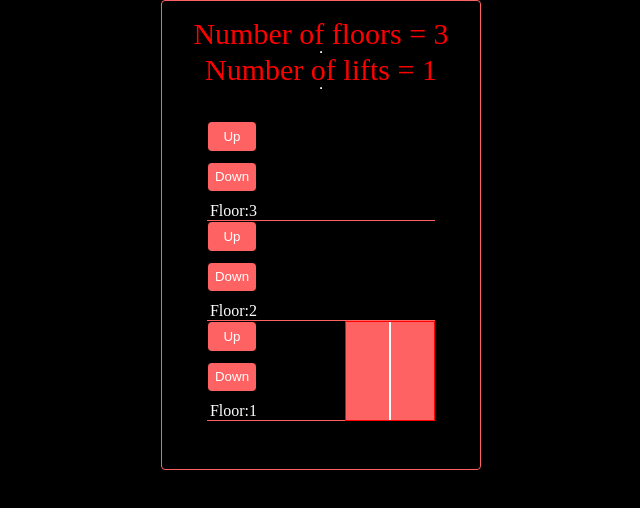
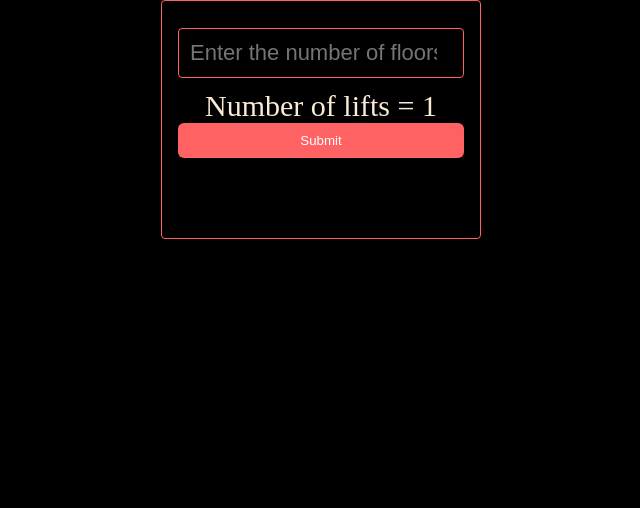
Before and after one commit to anushri-patil/liftsimulator, a plain HTML site: page index.html in a window 1280 px wide. Shown: the whole page, without its empty margins (319-959 px from the left). Drawn offline with Linux system fonts and the light colour scheme.

Commit message:
pushed v2

```diff
--- a/index.html
+++ b/index.html
@@ -10,13 +10,14 @@
 </head>
 <body>
   <div class = "input_container">
-    <h4 id = "floors">Number of floors = 3</h4>
-    <hr>
+    <!-- <h4 id = "floors">Number of floors = 3</h4> -->
+    <input type="number" id="floor-input" placeholder="Enter the number of floors">
     <h4 id = "lifts">Number of lifts = 1 </h4>
-    <hr>
+    <button type="submit" id="submit-btn">Submit</button>
+
 
     <div class = "container" id="container">
-      <div class="floordiv">
+      <!-- <div class="floordiv">
         <div class="floor" data-floor="3">
          <div class="btn-div">
            <button class = "up-down" id="3" data-floor="3">Up</button>
@@ -49,7 +50,7 @@
           </div>
         </div>
       </div>
-    </div>
+    </div> -->
     <script src="script.js"></script>
 </body>
 </html>
--- a/script.js
+++ b/script.js
@@ -1,13 +1,53 @@
+const floorInput = document.getElementById("floor-input");
+const submitButton = document.getElementById("submit-btn");
 const container = document.getElementById("container");
 const liftContainer = document.createElement("div");
+
 var prevFloor = 0 ;
-let targetFloors = 0 ;
-const floorInput = 3;
+let floorVal = "";
+let targetFloors = [] ;
 const LiftInput = 1;
-// for (let i = floorInput; i > 0; i--) {
-//   //Function to genereate floors
-//   createFloors(i, LiftInput);
-// }
+//const floorInput = 3;
+
+submitButton.addEventListener("click" , () => {
+  if (!LiftInput && !floorInput.value) {
+    alert("Please Enter number to generate Floors and Lifts");
+  } else if (!floorInput.value) {
+    alert("Please enter floor number in range 1-15");
+  // } else if (!LiftInput.value) {
+  //   alert("Please enter lift number in range 1-4");
+  // } else if (LiftInput.value > 4) {
+  //   alert("Maximum 4 lifts are allowed!");
+
+   }
+
+  else if (LiftInput == 0 || floorInput.value == 0){
+
+        alert('Value cannot be zero');
+  }
+
+
+  else if (floorInput.value > 15) {
+    alert("Maximum no of floors is 15!");
+
+  } else if (LiftInput < 0 || floorInput.value < 0) {
+    alert("No negative values are allowed");
+
+  } else {
+    container.innerHTML = " ";
+    liftContainer.innerHTML = "";
+
+    for (let i = floorInput.value; i > 0; i--) {
+      //Function to genereate floors
+      createFloors(i, LiftInput);
+    }
+
+    floorInput.value = "";
+  }
+
+});
+
+//Function to create floors
 function createFloors(floors, lifts) {
   const floorDiv = document.createElement("div");
 
--- a/style.css
+++ b/style.css
@@ -18,10 +18,43 @@
   border-radius: 4px;
 }
 
-#floors,#lifts{
+#submit-btn {
+  border-radius: 6px;
+  padding: 0.75em 1em;
+  color: #fff;
+  background-color: #ff6263;
+  cursor: pointer;
+  width: 100%;
+  border: none;
+  outline: none;
+}
+
+#submit-btn:disabled {
+  cursor: not-allowed;
+  opacity: 0.5;
+}
+
+input {
+  width: 100%;
+  padding: 0.5em;
+  border: 0.5px solid #ff6263;
+  outline: none;
+  margin: 0.5em;
+  color: antiquewhite;
+  border-radius: 4px;
+}
+
+
+#lifts{
   font-size : 30px;
   font-weight: 200;
-  color : red;
+  color :antiquewhite;
+}
+
+#floor-input{
+  font-size : 22px;
+  font-weight: 1500;
+  color :antiquewhite;
 }
 
 #container {
```
